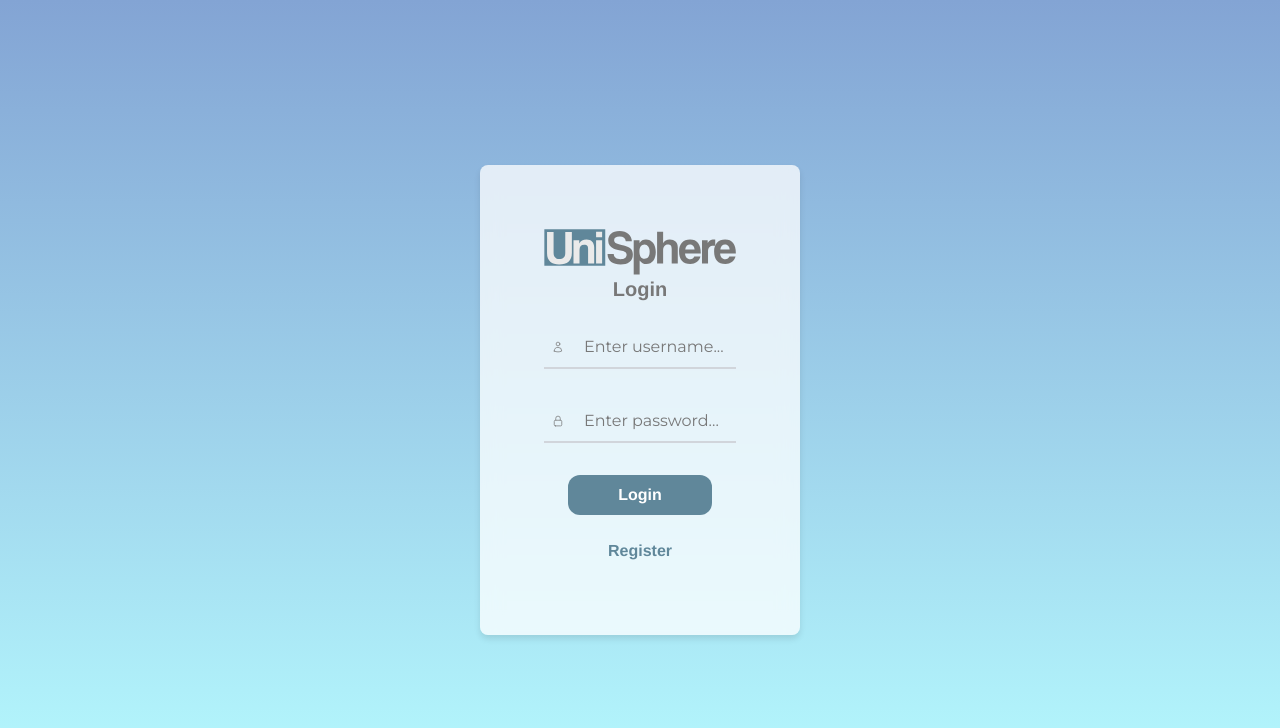
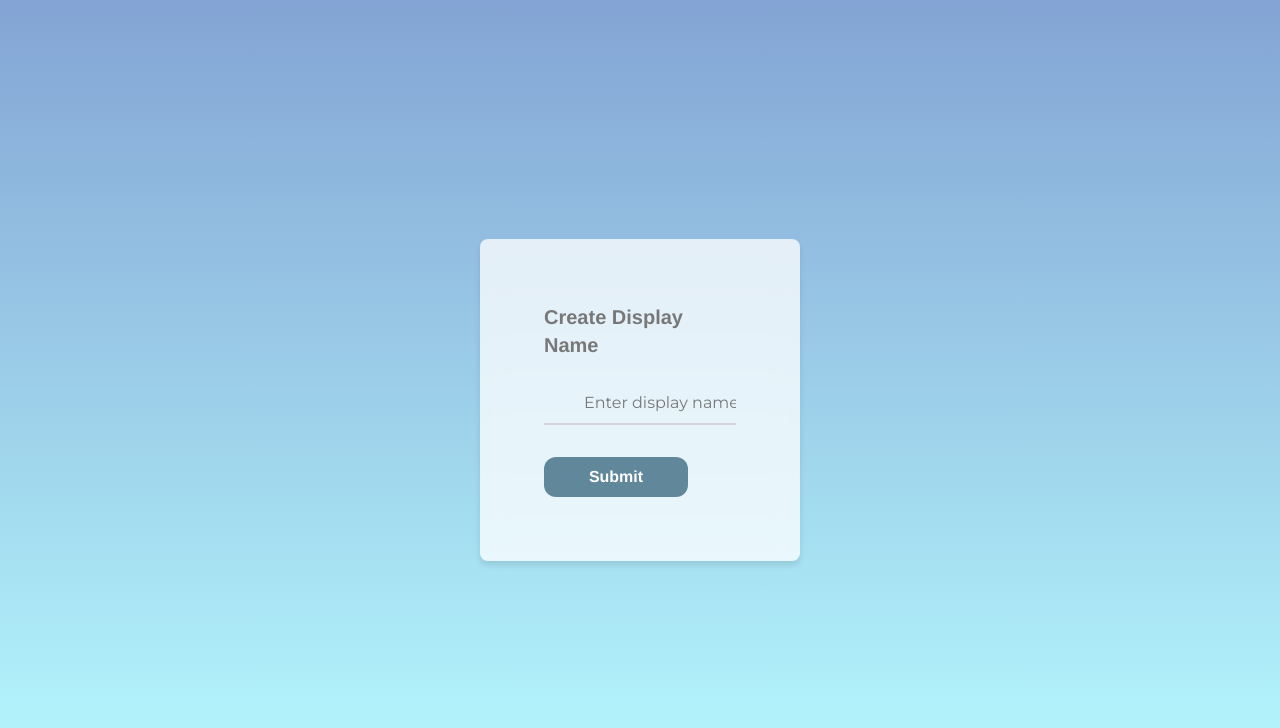
Before and after one commit to Jayd-H/UniSphere, a React (Vite) app in the folder Client/: page / in a window 1280 px wide. Both pictures are taken after a click on the button "Register". Shown: the top 728 px of the page. Built offline with nearby package versions, Linux system fonts and the light colour scheme.

Commit message:
Added simple state for adding display name on register

```diff
--- a/Client/src/Components/LoginForm.tsx
+++ b/Client/src/Components/LoginForm.tsx
@@ -1,17 +1,25 @@
-import React, { useState } from 'react';
-import { UserIcon, LockClosedIcon } from '@heroicons/react/24/outline';
-import uniSphereLogo from '../assets/UniSphereLogo.svg';
-import { motion } from 'framer-motion';
+import React, { useState } from "react";
+import { UserIcon, LockClosedIcon } from "@heroicons/react/24/outline";
+import uniSphereLogo from "../assets/UniSphereLogo.svg";
+import { motion } from "framer-motion";
 
 const LoginForm = () => {
-  const [username, setUsername] = useState('');
-  const [password, setPassword] = useState('');
+  const [username, setUsername] = useState("");
+  const [password, setPassword] = useState("");
   const [isOverLimit, setIsOverLimit] = useState(false);
+  const [isRegistering, setIsRegistering] = useState(false);
 
-  // Handle form submit
+  // Handle form submit for login
   const handleSubmit = (event: React.FormEvent<HTMLFormElement>) => {
     event.preventDefault();
-    console.log('Login submitted for:', username, password);
+    console.log("Login submitted for:", username, password);
+  };
+
+  // Handle form submit for registration (display name creation)
+  const handleRegisterSubmit = (event: React.FormEvent<HTMLFormElement>) => {
+    event.preventDefault();
+    // Here you would handle the display name submission logic
+    console.log("Display name submitted");
   };
 
   // Function to handle username change and check the length
@@ -27,16 +35,56 @@ const LoginForm = () => {
     setIsOverLimit(username.length > 32 || inputLength > 32);
   };
 
+  // Conditional rendering based on whether the user is registering or logging in
+  if (isRegistering) {
     return (
       <div className="flex justify-center items-center h-screen glowing-background font-arimo">
         <motion.div
           className="frosted-glass w-full max-w-xs p-8 rounded-lg shadow-lg"
           initial={{ opacity: 0, y: 300 }}
           animate={{ opacity: 1, y: 0 }}
-        transition={{ type: 'spring', stiffness: 120, damping: 25 }}
+          transition={{ type: "spring", stiffness: 120, damping: 25 }}
         >
           <div className="flex flex-col items-center p-8">
-          <img src={uniSphereLogo} alt="UniSphere Logo" className="h-15 w-48" />
+            <h1 className="text-xl font-bold text-luni-grey mb-6">
+              Create Display Name
+            </h1>
+            <form onSubmit={handleRegisterSubmit} className="space-y-8">
+              <div className="relative">
+                <input
+                  type="text"
+                  id="displayName"
+                  className="py-2 pl-10 block w-full bg-transparent border-0 border-b-2 border-gray-300 focus:border-luni-blue outline-none font-montserrat placeholder-luni-grey"
+                  placeholder="Enter display name..."
+                  required
+                />
+              </div>
+              <button
+                type="submit"
+                className="bg-luni-blue hover:bg-luni-dark-blue text-white font-bold py-2 px-6 rounded-xl focus:outline-none focus:shadow-outline w-36"
+              >
+                Submit
+              </button>
+            </form>
+          </div>
+        </motion.div>
+      </div>
+    );
+  } else {
+    return (
+      <div className="flex justify-center items-center h-screen glowing-background font-arimo">
+        <motion.div
+          className="frosted-glass w-full max-w-xs p-8 rounded-lg shadow-lg"
+          initial={{ opacity: 0, y: 300 }}
+          animate={{ opacity: 1, y: 0 }}
+          transition={{ type: "spring", stiffness: 120, damping: 25 }}
+        >
+          <div className="flex flex-col items-center p-8">
+            <img
+              src={uniSphereLogo}
+              alt="UniSphere Logo"
+              className="h-15 w-48"
+            />
             <h1 className="text-xl font-bold text-luni-grey mb-6">Login</h1>
             <form onSubmit={handleSubmit} className="space-y-8">
               <div className="relative">
@@ -67,7 +115,9 @@ const LoginForm = () => {
                 <button
                   type="submit"
                   className={`bg-luni-blue hover:bg-luni-dark-blue text-white font-bold py-2 px-6 rounded-xl focus:outline-none focus:shadow-outline w-36 ${
-      isOverLimit ? 'bg-gray-500 hover:bg-gray-500 cursor-not-allowed' : ''
+                    isOverLimit
+                      ? "bg-gray-500 hover:bg-gray-500 cursor-not-allowed"
+                      : ""
                   }`}
                   disabled={isOverLimit}
                 >
@@ -75,11 +125,9 @@ const LoginForm = () => {
                 </button>
                 <button
                   type="button"
-    className={`mt-4 hover:text-luni-dark-blue text-luni-blue font-bold py-2 px-6 rounded-xl focus:outline-none focus:shadow-outline w-36 ${
-      isOverLimit ? 'text-gray-500 cursor-not-allowed' : ''
-    }`}
+                  className="mt-4 hover:text-luni-dark-blue text-luni-blue font-bold py-2 px-6 rounded-xl focus:outline-none focus:shadow-outline w-36"
                   disabled={isOverLimit}
-    // register button logic
+                  onClick={() => setIsRegistering(true)}
                 >
                   Register
                 </button>
@@ -94,6 +142,7 @@ const LoginForm = () => {
         </motion.div>
       </div>
     );
+  }
 };
 
 export default LoginForm;
```
Lines whose indentation alone changed are shown as unchanged.
